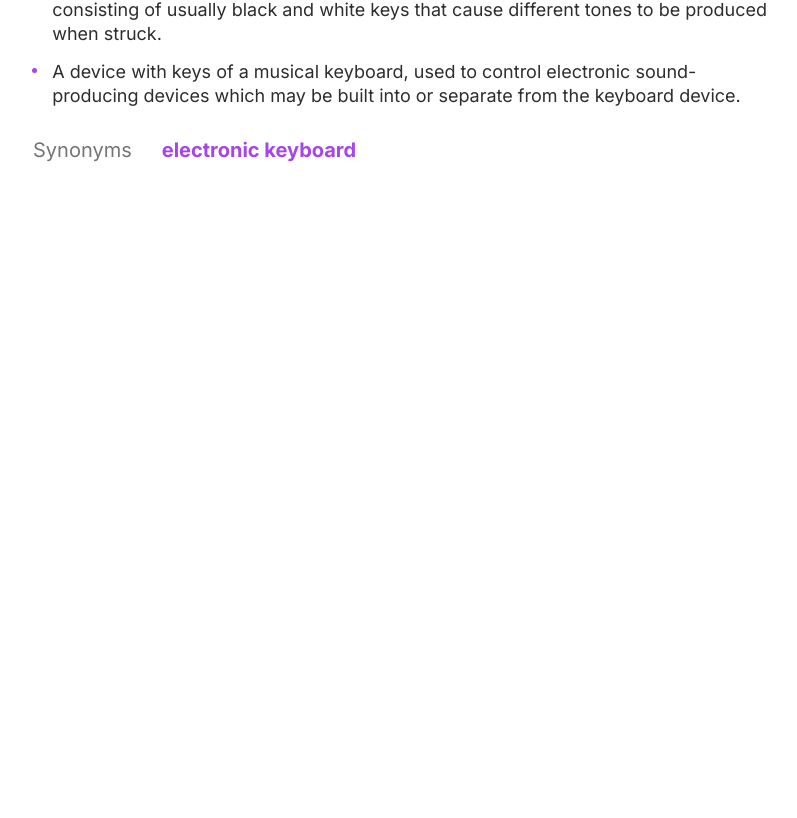
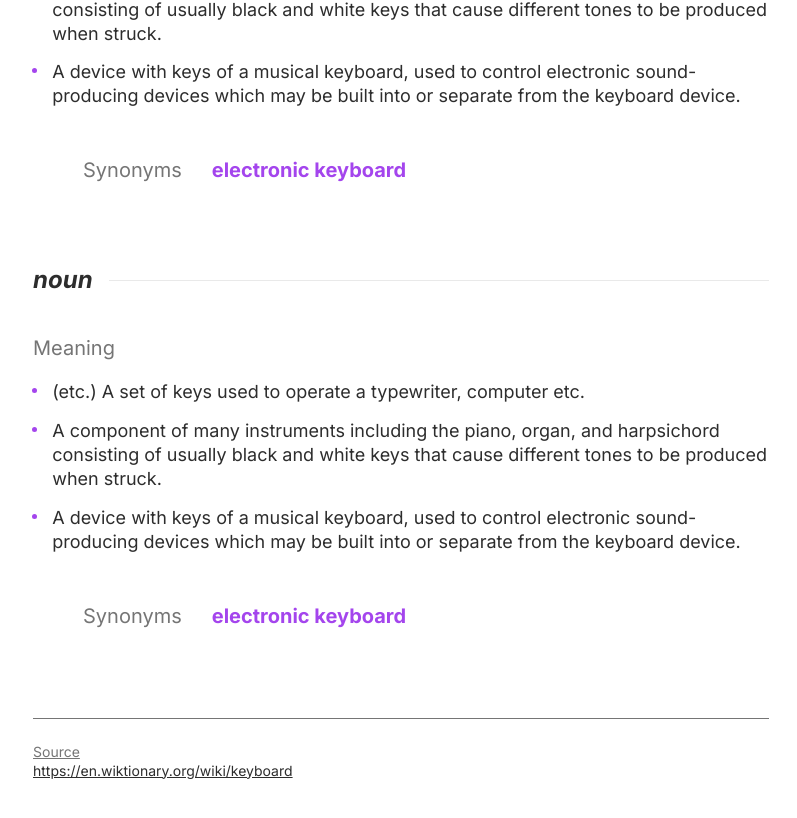
Before and after one commit to ashish-d2/dictionary-web-app, a React (Create React App) app: page / in a window 1280 px wide. Shown: the part 590-1408 px from the top of the page, without its empty margins (239-1036 px from the left). Before the commit the page ends 800 px from the top, so only its background shows below. Built offline with nearby package versions, Linux system fonts and the light colour scheme.

Commit message:
feat(Footer): Added and styled Footer component

```diff
--- a/src/App.tsx
+++ b/src/App.tsx
@@ -5,6 +5,7 @@ import SearchResult from "./components/searchResult/SearchResult";
 
 import Heading from "./components/searchResult/heading/Heading";
 import Body from "./components/searchResult/body/Body";
+import Footer from "./components/searchResult/footer/Footer";
 
 function App() {
   return (
@@ -15,6 +16,7 @@ function App() {
         <SearchResult>
           <Heading />
           <Body />
+          <Footer />
         </SearchResult>
       </main>
     </div>
--- a/src/components/searchResult/body/Body.tsx
+++ b/src/components/searchResult/body/Body.tsx
@@ -6,6 +6,7 @@ const Body = function () {
   return (
     <div className={`sansSerif ${styles.body}`}>
       <Content />
+      <Content />
     </div>
   );
 };
--- a/src/components/searchResult/body/content/Content.module.scss
+++ b/src/components/searchResult/body/content/Content.module.scss
@@ -5,7 +5,7 @@
   display: flex;
   align-items: center;
   gap: 1em;
-  margin-bottom: 2em;
+  margin: 2em 0;
   transition: margin-bottom 0.3s ease;
 
   h2 {
@@ -92,5 +92,6 @@
 
   @media (min-width: 768px) {
     @include t.headingSmall(1.25rem);
+    margin: 2.5em;
   }
 }
--- /dev/null
+++ b/src/components/searchResult/footer/Footer.module.scss
@@ -0,0 +1,24 @@
+@use "./../../../scss/colors" as c;
+@use "./../../../scss/text" as t;
+.footer {
+  margin-bottom: 5em;
+  .divider {
+    width: 100%;
+    height: 1px;
+    border: none;
+    background-color: c.$gray-1;
+    margin-bottom: 1.5em;
+  }
+}
+
+.source_container {
+  .source {
+    @include t.bodySmall();
+    color: c.$gray-1;
+  }
+
+  a {
+    appearance: none;
+    @include t.bodySmall();
+  }
+}
--- /dev/null
+++ b/src/components/searchResult/footer/Footer.tsx
@@ -0,0 +1,17 @@
+import styles from "./Footer.module.scss";
+
+const Footer = function () {
+  return (
+    <div className={styles.footer}>
+      <div className={styles.divider}></div>
+      <div className={`sansSerif ${styles.source_container}`}>
+        <p className={styles.source}>Source</p>
+        <a href="#" className="light">
+          https://en.wiktionary.org/wiki/keyboard
+        </a>
+      </div>
+    </div>
+  );
+};
+
+export default Footer;
```
